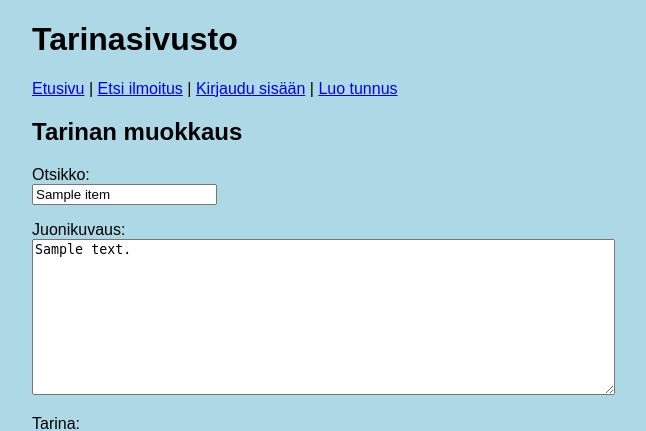
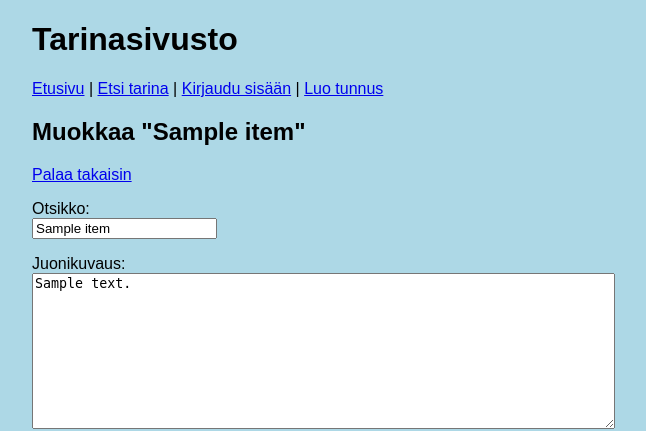
Before and after one commit to AaroMKS/Tarinasivusto, a Flask app: template templates/edit_item.html in a window 1280 px wide. Shown: the top 431 px of the page, without its empty margins (208-854 px from the left). Run offline with Flask 3, Linux system fonts and the light colour scheme; the template is opened without the code that fills it: most values are stand-ins (such as "Sample title", 1, 10 or a date in 2020).

Commit message:
Improve edit/remove pages

```diff
--- a/templates/edit_item.html
+++ b/templates/edit_item.html
@@ -4,7 +4,10 @@
 
 
 {% block content %}
-  <h2>Tarinan muokkaus</h2>
+  <h2>Muokkaa "{{ item.title }}"</h2>
+  <p>
+    <a href="/item/{{  item.id  }}">Palaa takaisin</a>
+  </p>
   <form action="/update_item" method="post">
     <p>
       Otsikko: <br />
@@ -39,4 +42,5 @@
 
     <input type="submit" value="Päivitä tarina" />
   </form>
+
 {% endblock %}
--- a/templates/layout.html
+++ b/templates/layout.html
@@ -19,7 +19,7 @@
 
 <p>
 <a href="/">Etusivu</a> |
-<a href="/find_item">Etsi ilmoitus</a> |
+<a href="/find_item">Etsi tarina</a> |
 {% if session.username %}
 <a href="/new_item">Uusi tarina</a> |
 <a href="/logout">Kirjaudu ulos</a>
--- a/templates/remove_item.html
+++ b/templates/remove_item.html
@@ -4,9 +4,8 @@
 
 
 {% block content %}
-  <h2>Tarinan poisto</h2>
-  <p>Ilmoitus: {{ item.title }}</p>
-  <p>Haluatko varmasti poistaa tämän ilmoituksen</p>
+  <h2>Poista tarina"{{ item.title }}"</h2>
+  <p>Haluatko varmasti poistaa tämän tarinan</p>
 
   <form action="/remove_item/{{item.id}}" method="post">
 
--- a/templates/show_item.html
+++ b/templates/show_item.html
@@ -45,7 +45,7 @@
     <li>{{  post.grade }}, {{  post.review  }}, <a href="/user/{{ post.user_id }}">{{  post.username  }}</a></li>
     {% endfor %}
   </ul>
-  {% if session.user_idd %}
+  {% if session.user_id %}
   <h3>Uusi arvostelu</h3>
   <form action="/create_review" method="post">
     Arvosana (väliltä 1-10):
```
